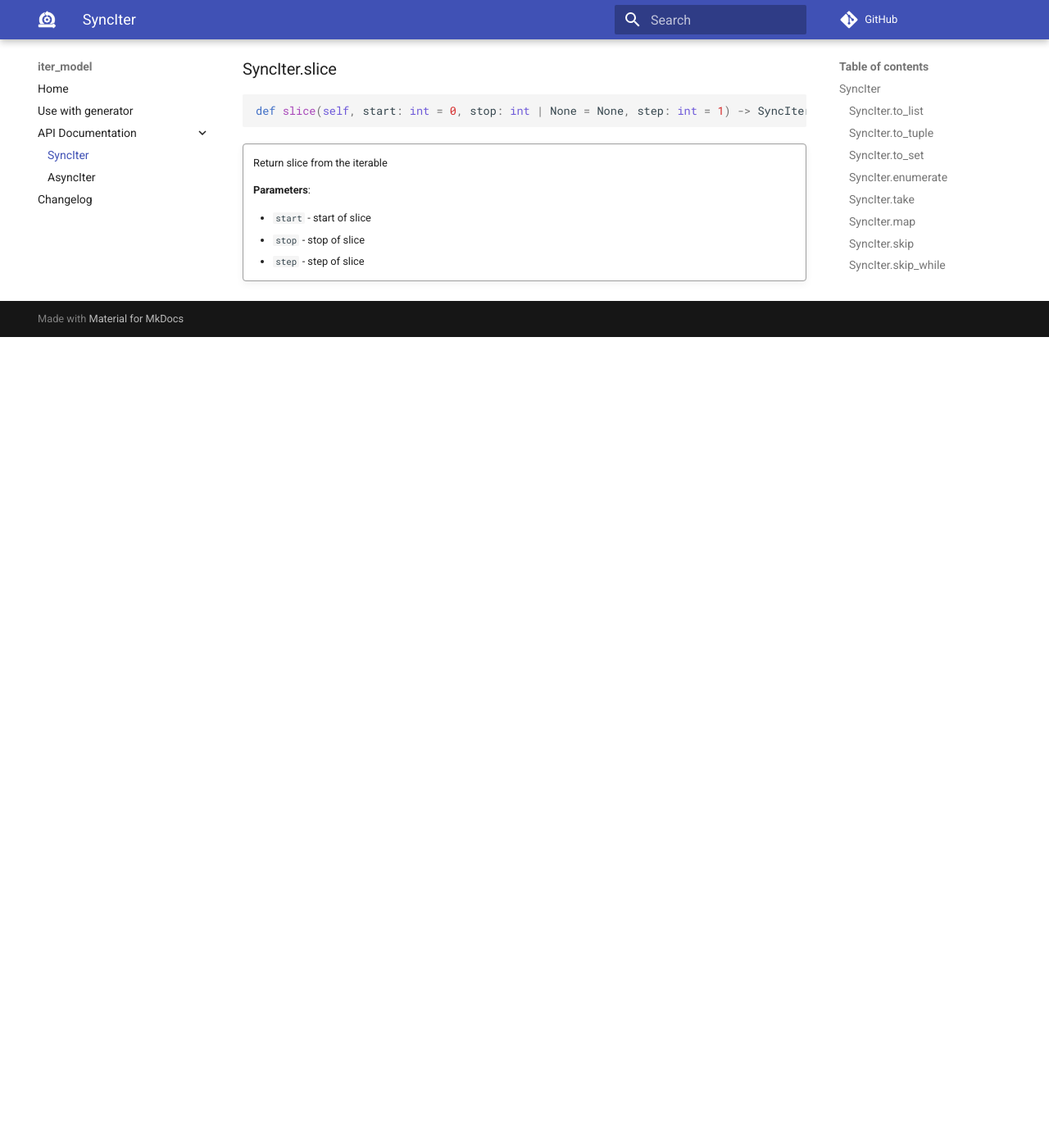
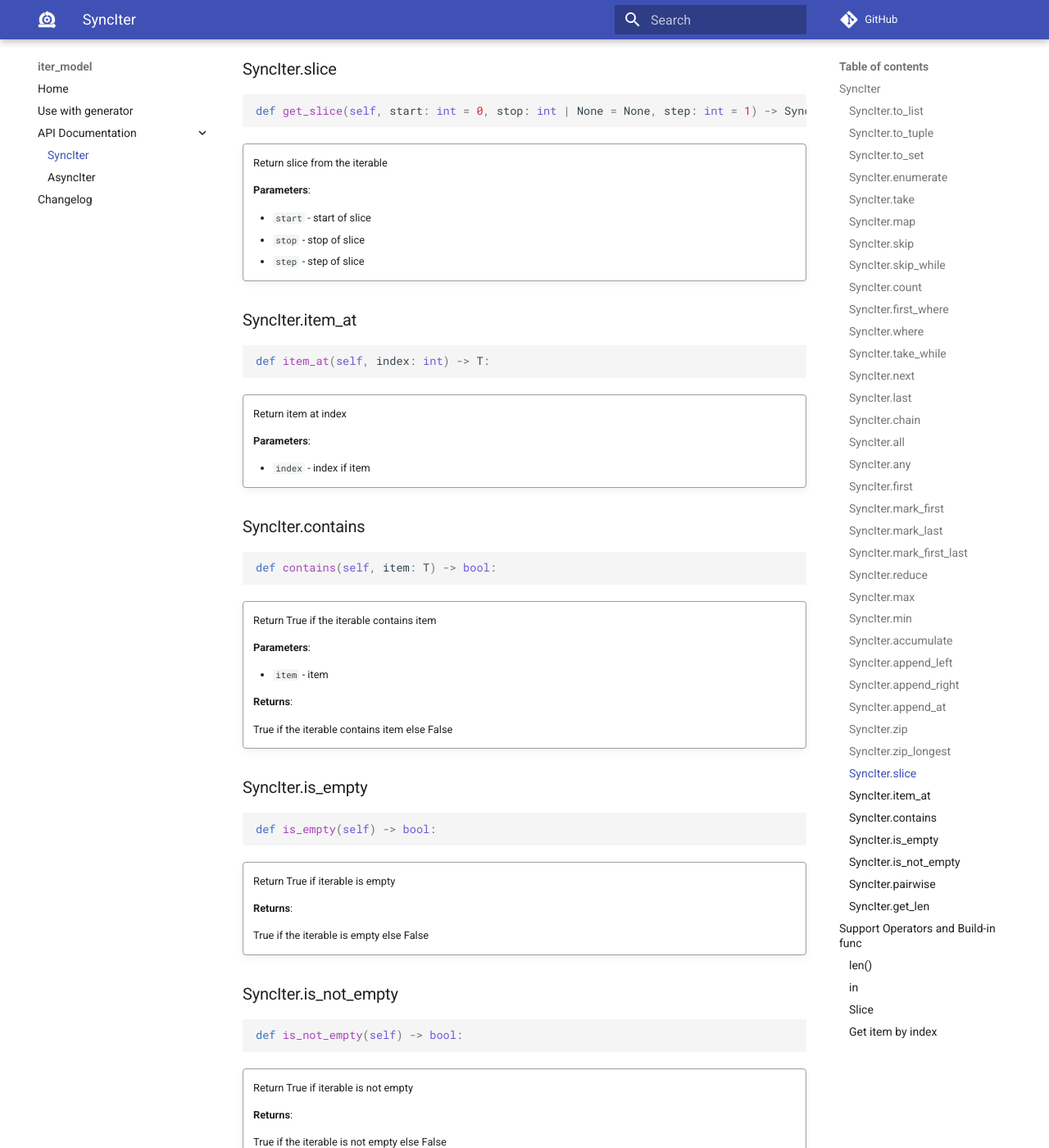
Before and after one commit to VolodymyrBor/iter_model, an MkDocs documentation site: the page built from docs/sync_iter.md, in a window 1280 px wide and 1400 px high, scrolled down 8225 px. Shown: the whole window at 82% size. Built offline with MkDocs 1.6.1 and Material for MkDocs 9.7.7, drawn with Linux system fonts in a browser that asks for light colours; comment, search, counter and statistics services are not loaded; before the commit the page ends 8636 px from its top, so only the background shows below that; some of the changed text lies outside the part shown.

Commit message:
📃 updated docs

````diff
--- a/docs/sync_iter.md
+++ b/docs/sync_iter.md
@@ -451,7 +451,7 @@
 ### SyncIter.slice
 
 ```python
-def slice(self, start: int = 0, stop: int | None = None, step: int = 1) -> SyncIter[T]:
+def get_slice(self, start: int = 0, stop: int | None = None, step: int = 1) -> SyncIter[T]:
 ```
 
 !!! quote ""
@@ -462,3 +462,114 @@
     * `start` - start of slice
     * `stop` - stop of slice
     * `step` - step of slice
+
+### SyncIter.item_at
+
+```python
+def item_at(self, index: int) -> T:
+```
+
+!!! quote ""
+    Return item at index
+
+    **Parameters**:
+
+    * `index` - index if item
+
+### SyncIter.contains
+
+```python
+def contains(self, item: T) -> bool:
+```
+
+!!! quote ""
+    Return True if the iterable contains item
+
+    **Parameters**:
+
+    * `item` - item
+
+    **Returns**:
+
+    True if the iterable contains item else False
+
+### SyncIter.is_empty
+
+```python
+def is_empty(self) -> bool:
+```
+
+!!! quote ""
+    Return True if iterable is empty
+
+    **Returns**:
+
+    True if the iterable is empty else False
+
+### SyncIter.is_not_empty
+
+```python
+def is_not_empty(self) -> bool:
+```
+
+!!! quote ""
+    Return True if iterable is not empty
+
+    **Returns**:
+
+    True if the iterable is not empty else False
+
+### SyncIter.pairwise
+
+```python
+def pairwise(self) -> SyncIter[tuple[T, T]]:
+```
+
+!!! quote ""
+    Return an iterable of overlapping pairs
+
+    **Returns**:
+
+    tuple[item_0, item_1], tuple[item_1, item_2], ...
+
+### SyncIter.get_len
+
+```python
+def get_len(self) -> int:
+```
+
+!!! quote ""
+    Return len of iterable
+
+## Support Operators and Build-in func
+
+### len()
+
+!!! quote "Example"
+    ```python
+    len(SyncIter(range(5)))
+    >>> 5
+    ```
+
+### in
+
+!!! quote "Example"
+    ```python
+    2 in SyncIter(range(5))
+    >>> True
+    ```
+
+### Slice
+
+!!! quote "Example"
+    ```python
+    SyncIter(range(5))[2:]
+    ```
+
+### Get item by index
+
+!!! quote "Example"
+    ```python
+    SyncIter(range(5))[2]
+    >>> 2
+    ```
````
Also changed, not shown: docs/async_iter.md (+95 -0 lines), docs/changelog.md (+1 -0 lines), 1 other file.
